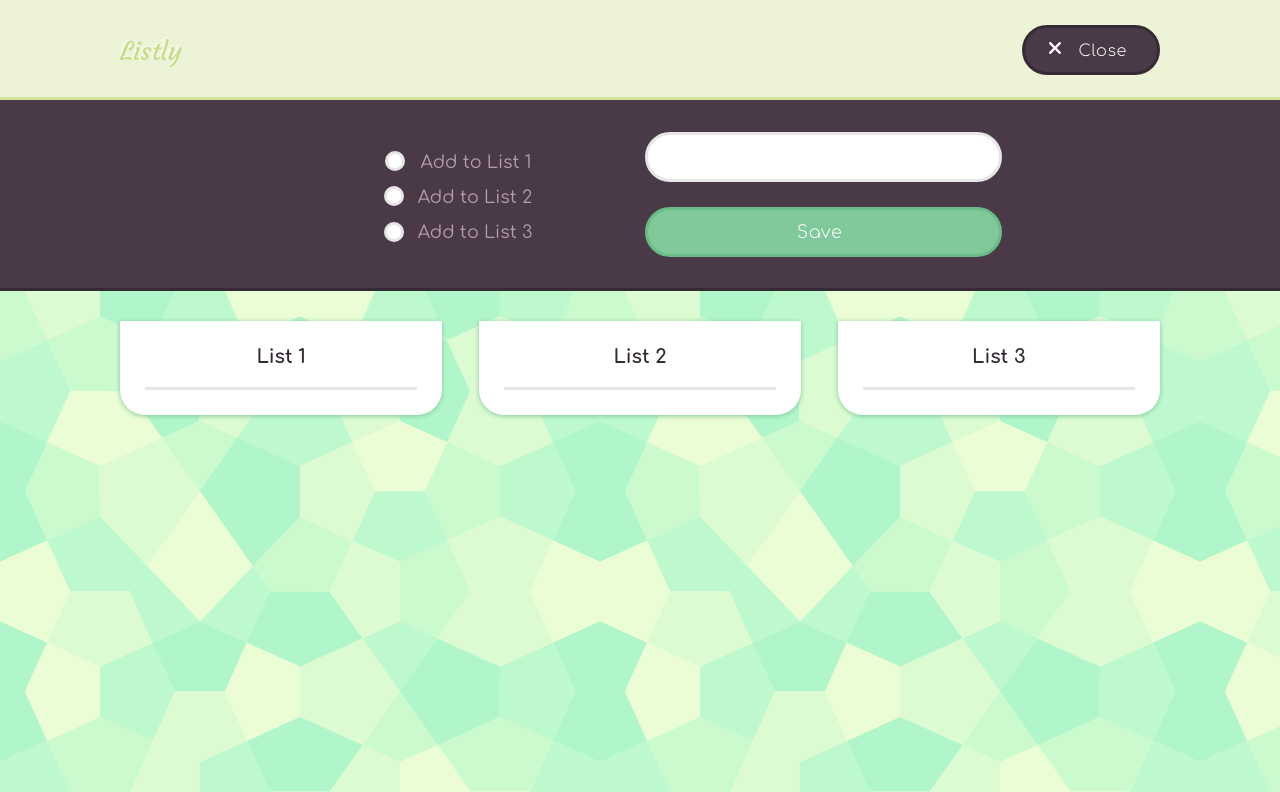
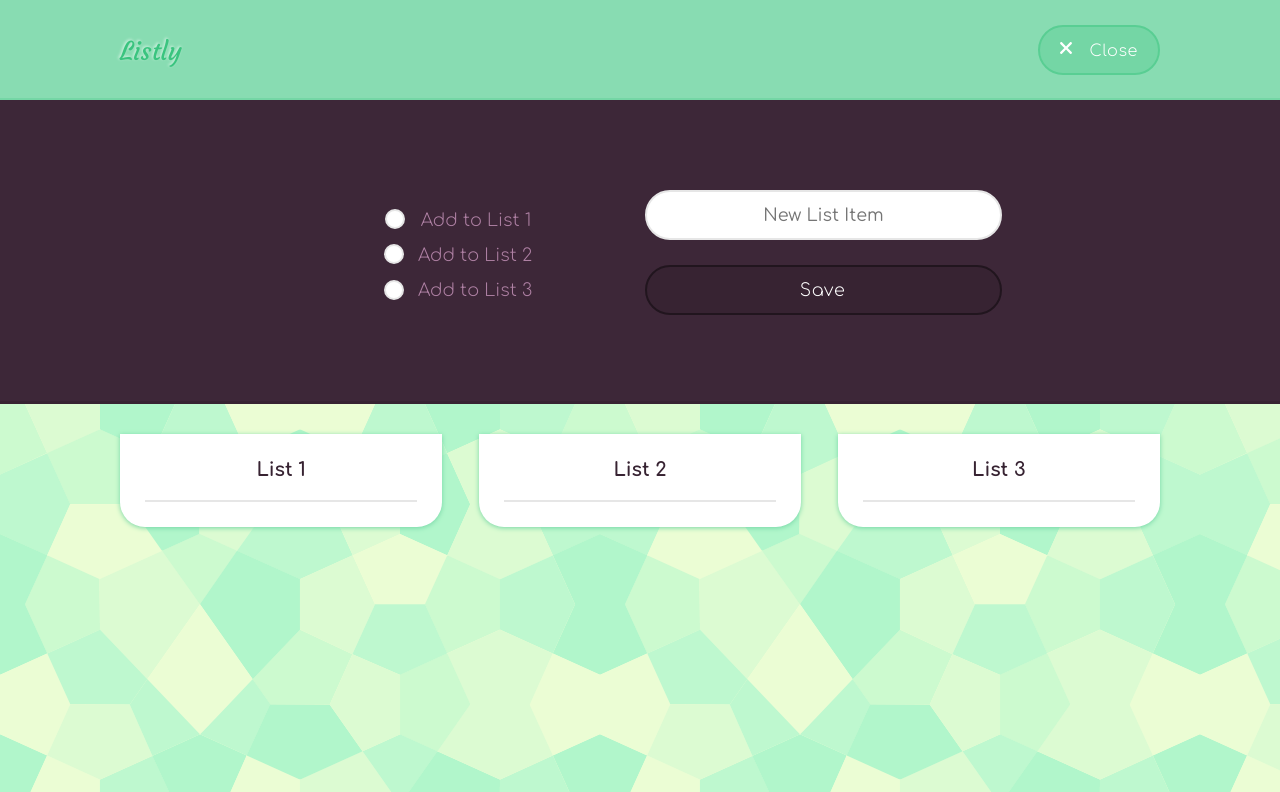
Before and after one commit to drewbot/listly, a website: page app/index.html in a window 1280 px wide. Both pictures are taken after a click on the button "Create New". Shown: the top 792 px of the page. Drawn offline with nearby package versions, Linux system fonts and the light colour scheme; files that its build step writes are made by us from their sources; no server answers.

Commit message:
updated create item container padding, built new dist after some color and style tweaks

```diff
--- a/app/index.html
+++ b/app/index.html
@@ -49,7 +49,7 @@
                 </li>
               </ul>
               <div class="item-input-button">
-                <input type="text" class="new-input" id="new-input">
+                <input type="text" class="new-input" id="new-input" placeholder="New List Item">
                 <button class="save-item">Save</button>
               </div>
             </div>
--- a/app/scripts/main.js
+++ b/app/scripts/main.js
@@ -40,7 +40,7 @@ var checkedBox = $('input:checkbox:checked')
 // hover on label changes label span css
 $('.create-item-form').find('label').mouseenter( function(){
 	$(this).children('span').css({
-    'border' : '3px solid #362a34'
+    'border' : '2px solid #362a34'
 	});
 })
 // mouse leave changes label span back
--- a/app/styles/main.scss
+++ b/app/styles/main.scss
@@ -3,21 +3,19 @@
 
 
 // primary color
-$irish-spring: #ECF3D6;
-$mint: #B6DFC5;
+$mint: #88dcb2;
 $spring: #E6F0AF;
 $lemon: #E8ED76;
 $mustard: #FFCD57;
-$purple: #4A3A47;
+$purple: #3D2738;
 $white: #ffffff;
 
 // secondary color
-$dark-irish-spring: darken($irish-spring, 15%);
-$darkmint: darken($mint, 15%);
+$darkmint: darken($mint, 5%);
 $darkspring: darken($spring, 10%);
 $darklemon: darken($lemon, 23%);
 $darkmustard: darken($mustard, 10%);
-$darkpurple: darken($purple, 7%);
+$darkpurple: darken($purple, 2%);
 $darkwhite: darken($white, 10%);
 
 // fonts
@@ -48,13 +46,13 @@ $logo-typeface: 'Courgette', 'Comfortaa', helvetica, sans-serif;
 
 // button
 @mixin primary-button($bg-color, $color, $padding-t, $padding-b) {
-    padding: $padding-t 30px $padding-b 22px;
+    padding: $padding-t 20px $padding-b 18px;
     height: 50px;
     background-color: $bg-color;
     @include primary-text(1em, 300, light, $color);
     text-align: center;
     letter-spacing: 0.04em;
-    border: 3px solid darken($bg-color, 7%);
+    border: 2px solid darken($bg-color, 7%);
     border-radius: 25px;
     outline: none;
     transition: all 80ms ease-in;
@@ -89,6 +87,21 @@ $logo-typeface: 'Courgette', 'Comfortaa', helvetica, sans-serif;
     }
 }
 
+@mixin placeholder($color) {
+    input::-webkit-input-placeholder {
+       color: $color;
+    }
+    input:-moz-placeholder { /* Firefox 18- */
+       color: $color;
+    }
+    input::-moz-placeholder {  /* Firefox 19+ */
+       color: $color;
+    }
+    input:-ms-input-placeholder {
+       color: $color;
+    }
+}
+
 // --------- Global -----------
 *, *:before, *:after {
   -moz-box-sizing: border-box;
@@ -109,8 +122,8 @@ body {
 header {
     margin: 0 auto;
     height: 100px;
-    background-color: $irish-spring;
-    border-bottom: 3px solid $dark-irish-spring;
+    background-color: $mint;
+    border-bottom: 2px solid $darkmint;
 
     div {
         padding: 25px 30px 0 30px;
@@ -120,16 +133,16 @@ header {
         .logo {
             display: inline-block;
             padding-top: 10px;
-            @include logo-text(1.6em, darken($irish-spring, 20%));
-            -webkit-text-shadow: -1px -1px 3px lighten($irish-spring, 20%);  /* Safari 3-4, iOS 4.0.2 - 4.2, Android 2.3+ */
-            -moz-text-shadow:    -1px -1px 3px lighten($irish-spring, 20%);  /* Firefox 3.5 - 3.6 */
-            text-shadow:         -1px -1px 3px lighten($irish-spring, 20%);  /* Opera 10.5, IE 9, Firefox 4+, Chrome 6+, iOS 5 */
+            @include logo-text(1.6em, darken($mint, 20%));
+            -webkit-text-shadow: -1px -1px 3px lighten($mint, 20%);  /* Safari 3-4, iOS 4.0.2 - 4.2, Android 2.3+ */
+            -moz-text-shadow:    -1px -1px 3px lighten($mint, 20%);  /* Firefox 3.5 - 3.6 */
+            text-shadow:         -1px -1px 3px lighten($mint, 20%);  /* Opera 10.5, IE 9, Firefox 4+, Chrome 6+, iOS 5 */
         }
 
         .new-item {
             display: inline-block;
             float: right;
-            @include primary-button($purple, $white, 9px, 9px);
+            @include primary-button($darkmint, $white, 9px, 9px);
 
             img {
                 margin-right: 16px;
@@ -157,10 +170,10 @@ header {
 
     .create-item-inner {
         margin: 0 auto;
-        padding: 32px 30px 30px 30px;
+        padding: 90px 30px 85px 30px;
         width: 100%;
         max-width: 1100px;
-        @include primary-text(1.1em, 400, normal, lighten($purple, 40%));
+        @include primary-text(1.1em, 300, normal, lighten($purple, 40%));
         line-height: 2em;
 
         .create-item-form {
@@ -197,13 +210,13 @@ header {
                         margin: -3px 14px 0 0;
                         vertical-align: middle;
                         background-color: $white;
-                        border: 3px solid $darkwhite;
+                        border: 2px solid $darkwhite;
                         border-radius: 100%;
                     }
 
                     input[type="checkbox"]:checked + label span {
                         background-color: $mint;
-                        border: 3px solid darken($mint, 20%);
+                        border: 2px solid darken($mint, 20%);
                     }
 
                     label {
@@ -230,19 +243,23 @@ header {
                     width: 100%;
                     height: 50px;
                     @include primary-text(1em, 400, normal, $purple);
+                    @include placeholder($purple);
+                    text-align: center;
                     border-radius: 25px;
-                    border: 3px solid $darkwhite;
+                    border: 2px solid $darkwhite;
                     outline: none;
-
+                    &:hover {
+                        border: 2px solid darken($purple,20%);
+                    }
                     &:active {
-                        border: 3px solid $darkpurple;
+                        border: 2px solid $mint;
                     }
                 }
 
                 .save-item {
                     margin-top: 25px;
                     width: 100%;
-                    @include primary-button($darkmint, $white, 10px, 10px);
+                    @include primary-button($darkpurple, $white, 10px, 10px);
                 }
             }
         }
@@ -286,7 +303,7 @@ header {
                 padding: 0 0 20px 0;
                 @include primary-text(1.2em, 700, bold, $darkpurple);
                 text-align: center;
-                border-bottom: 3px solid $darkwhite;
+                border-bottom: 2px solid $darkwhite;
             }
 
             ul {
@@ -315,7 +332,7 @@ header {
 
 .options {
     padding: 15px 0;
-    border-bottom: 3px solid $darkwhite;
+    border-bottom: 2px solid $darkwhite;
 
     li {
         padding: 0 0 12px 12px;
@@ -323,16 +340,16 @@ header {
 
     .copy-to-one, .copy-to-two, .copy-to-three {
         margin: 0 5px 10px 0;
-        @include secondary-button(darken($white, 2%), $purple);
+        @include secondary-button(darken($mint, 2%), $white);
     }
 
     .move-to-one, .move-to-two, .move-to-three {
         margin: 0 5px 10px 0;
-        @include secondary-button($mint, $purple);
+        @include secondary-button(lighten($purple,10%), $white);
     }
 
     .delete-button {
-        @include secondary-button($mustard, $purple);
+        @include secondary-button($white, $purple);
     }
 }
 
```
Also changed, not shown: dist/index.html, dist/scripts/41206851.main.js (deleted), dist/scripts/489d2158.main.js (added), dist/styles/4aef2f4f.main.css (added), dist/styles/e043d9f0.main.css (deleted).
